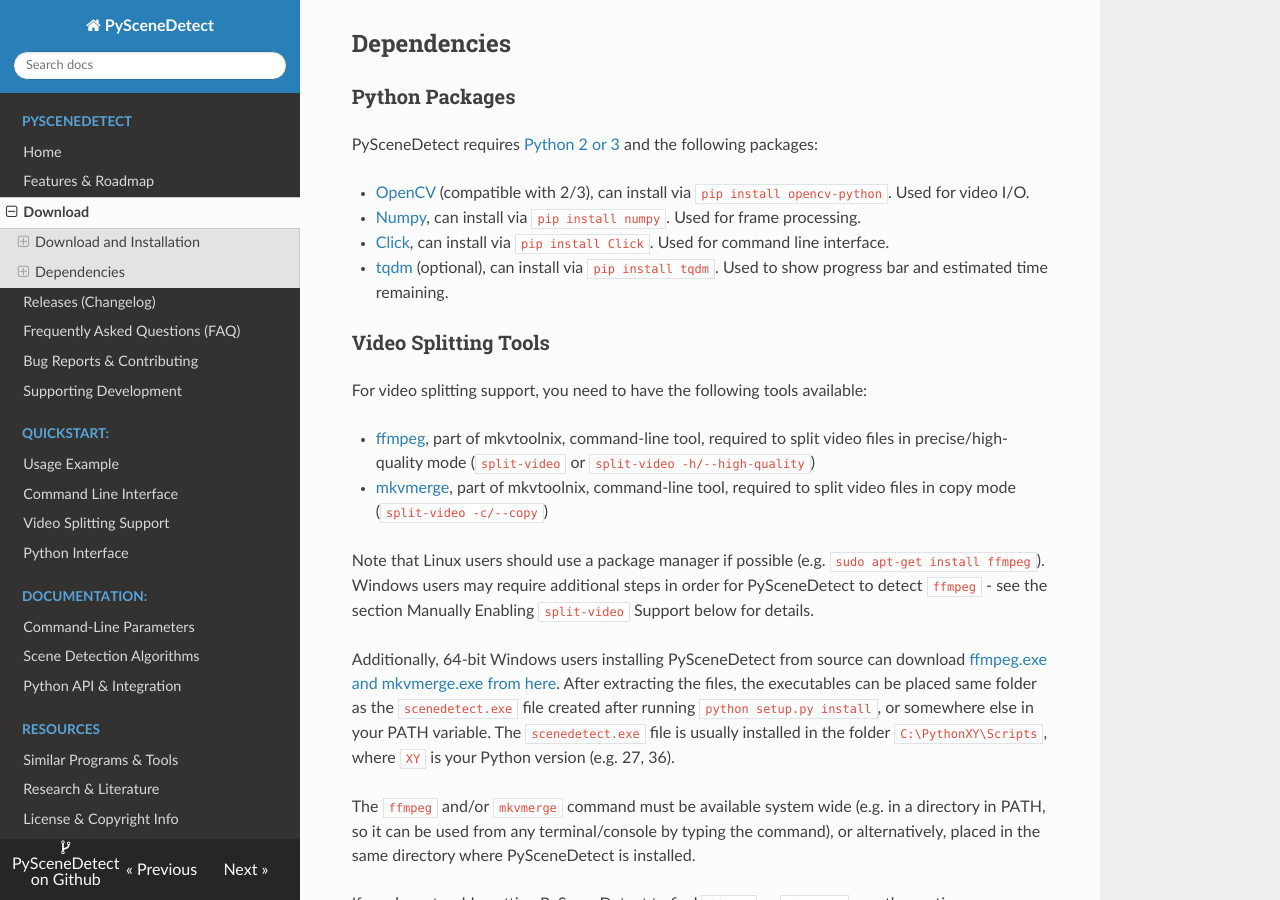
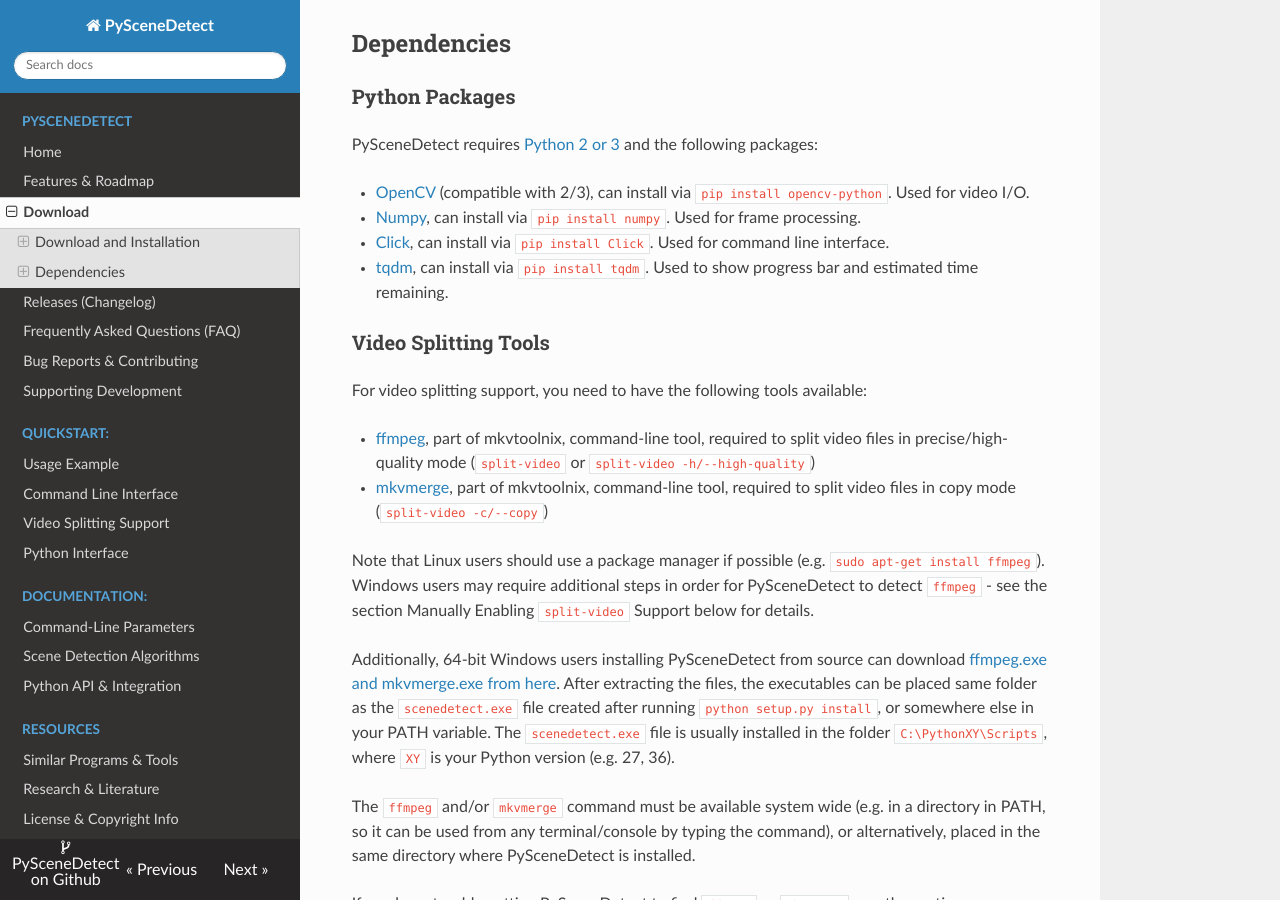
Before and after one commit to vovamushak/PySceneDetect, an MkDocs documentation site: the page built from docs/download.md, in a window 1280 px wide and 900 px high, scrolled down 1458 px. Built offline with MkDocs 1.6.1, drawn with Linux system fonts in a browser that asks for light colours; nearby versions of some CDN libraries; old or Windows-style settings are respelled for this version of MkDocs.

Commit message:
tqdm no longer optional

```diff
--- a/docs/download.md
+++ b/docs/download.md
@@ -48,7 +48,7 @@ PySceneDetect requires [Python 2 or 3](https://www.python.org/) and the followin
  - [OpenCV](http://opencv.org/) (compatible with 2/3), can install via `pip install opencv-python`. Used for video I/O.
  - [Numpy](https://numpy.org/), can install via `pip install numpy`. Used for frame processing.
  - [Click](https://click.palletsprojects.com), can install via `pip install Click`. Used for command line interface.
- - [tqdm](https://github.com/tqdm/tqdm) (optional), can install via `pip install tqdm`. Used to show progress bar and estimated time remaining.
+ - [tqdm](https://github.com/tqdm/tqdm), can install via `pip install tqdm`. Used to show progress bar and estimated time remaining.
 
 ### Video Splitting Tools
 
```
